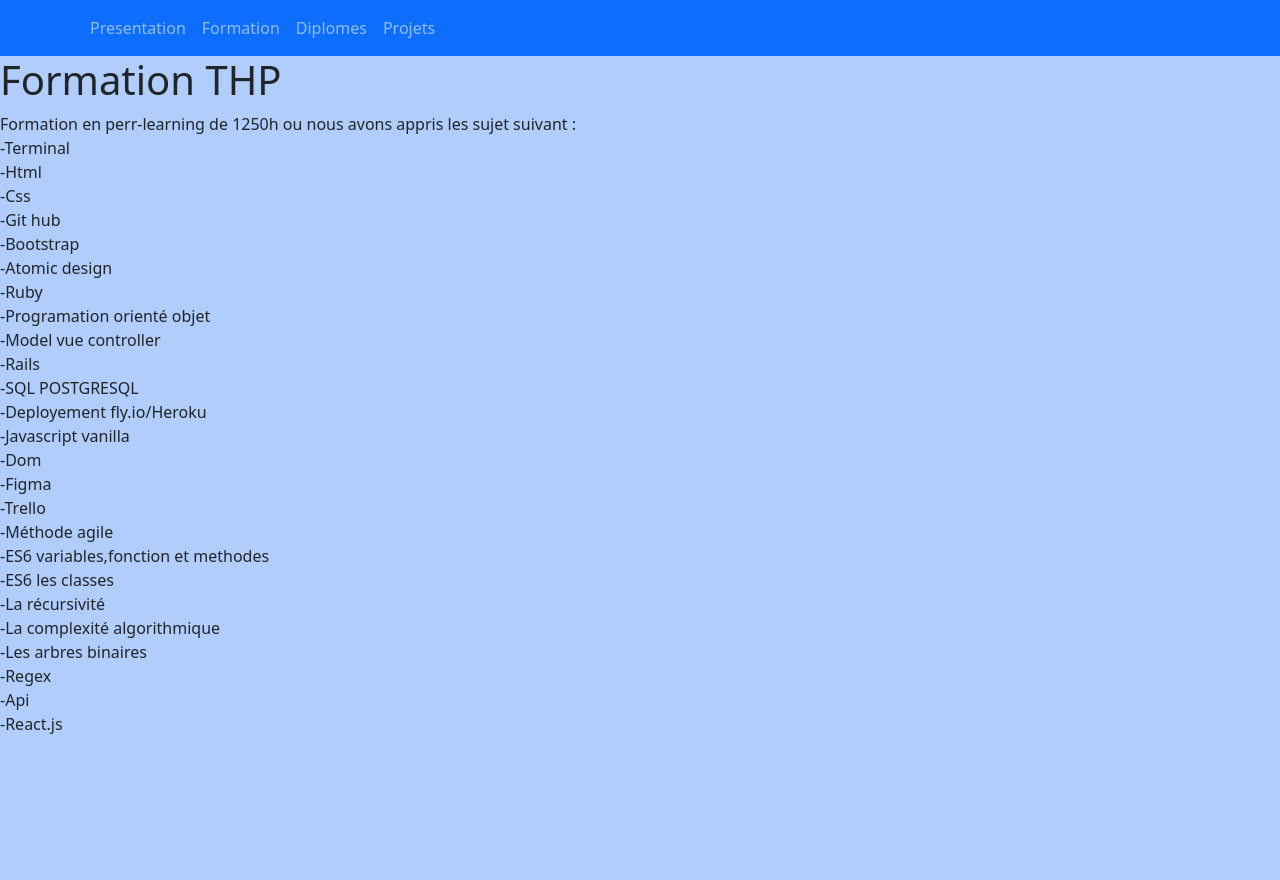
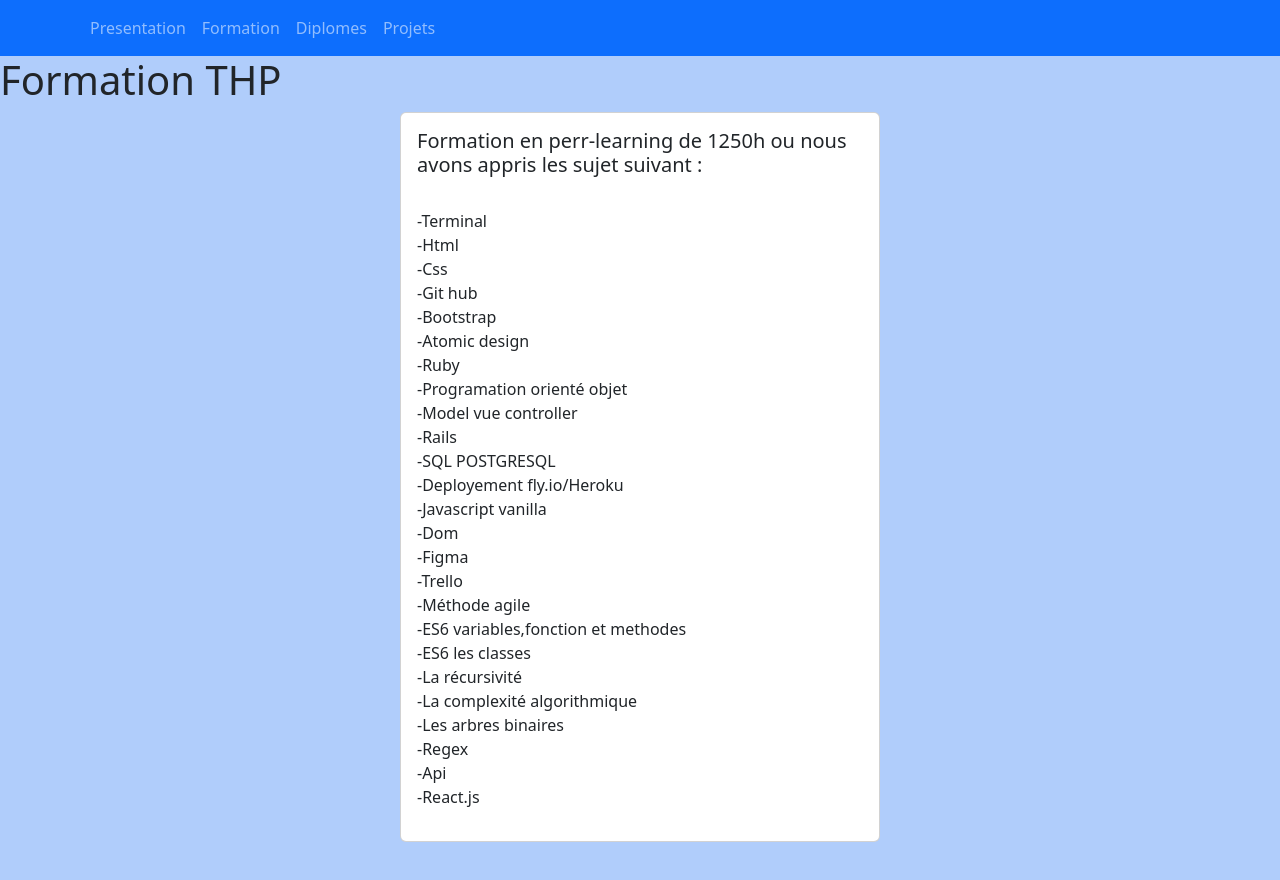
Before and after one commit to thimibka/Portfolio-mika, a React (Vite) app: page /Formation in a window 1280 px wide. Shown: the top 880 px of the page. Before the commit the page ends 800 px from the top, so only its background shows below. Built offline with nearby package versions, Linux system fonts and the light colour scheme.

Commit message:
center card

```diff
--- a/src/Pages/Formation.jsx
+++ b/src/Pages/Formation.jsx
@@ -1,11 +1,19 @@
+import Card from "react-bootstrap/Card";
 export default function Formation() {
   return (
     <>
       <h1>Formation THP</h1>
 
+      <div className="formation">
+        <Card style={{ width: "30rem" }}>
+          <Card.Body>
+            <Card.Title>
+              Formation en perr-learning de 1250h ou nous avons appris les sujet
+              suivant :
+            </Card.Title>
+            <Card.Text>
               <p>
-        Formation en perr-learning de 1250h ou nous avons appris les sujet
-        suivant :<br />
+                <br />
                 -Terminal
                 <br />
                 -Html
@@ -57,6 +65,10 @@ export default function Formation() {
                 -React.js
                 <br />
               </p>
+            </Card.Text>
+          </Card.Body>
+        </Card>
+      </div>
     </>
   );
 }
--- a/src/Pages/Presentation.jsx
+++ b/src/Pages/Presentation.jsx
@@ -4,7 +4,8 @@ export default function Home() {
   return (
     <>
       <h1>Presentation</h1>
-      <Card style={{ width: "20rem" }}>
+      <div className="presentation">
+        <Card style={{ width: "30rem" }}>
           <Card.Img variant="top" src="src/assets/moi.webp" />
           <Card.Body>
             <Card.Title>GERVAIS Mickael</Card.Title>
@@ -20,24 +21,27 @@ export default function Home() {
                 Mon objectif est de contribuer à des projets innovants et de
                 résoudre des problèmes complexes en utilisant mes compétences en
                 développement. J&apos;apprécie particulièrement la collaboration
-              avec d&apos;autres passionnés pour créer des solutions robustes et
-              durable.
+                avec d&apos;autres passionnés pour créer des solutions robustes
+                et durable.
                 <br />
-              Merci de prendre le temps de me connaître un peu mieux. J&apos;ai
-              hâte de faire partie d&apos;une communauté dynamique et de relever
-              de nouveaux défis.
+                Merci de prendre le temps de me connaître un peu mieux.
+                J&apos;ai hâte de faire partie d&apos;une communauté dynamique
+                et de relever de nouveaux défis.
               </p>
-          </Card.Text>
-        </Card.Body>
-      </Card>
               🌐 Où me trouver :<br />
               GITHUB : <a href="https://github.com/thimibka">ici</a>
               <br />
               LINKEDIN :{" "}
-      <a href="https://www.linkedin.com/in/gervais-mickael-thimibka">ici</a>
+              <a href="https://www.linkedin.com/in/gervais-mickael-thimibka">
+                ici
+              </a>
               <br />
               EMAIL : <a href="mailto:fseetp@gmail.com">Contactez-moi !</a>
               <br />
+            </Card.Text>
+          </Card.Body>
+        </Card>
+      </div>
     </>
   );
 }
--- a/src/Pages/Projets.jsx
+++ b/src/Pages/Projets.jsx
@@ -4,7 +4,7 @@ export default function Projets() {
   return (
     <>
       <h1>Projets</h1>
-
+      <div className="projets">
         <ul>
           <Card style={{ width: "50rem" }}>
             <Card.Img variant="top" src="src/assets/projets/image1.jpg" />
@@ -16,8 +16,8 @@ export default function Projets() {
                   d&apos;excalade.
                   <br />
                   Pour la parti client, l&apos;utilisateur poura voir tout les
-                service du complexe (restauration, coworking,loisir,detente) et
-                aussi acheter un abonnement, ou reserver un cours.
+                  service du complexe (restauration, coworking,loisir,detente)
+                  et aussi acheter un abonnement, ou reserver un cours.
                 </p>{" "}
                 <p>Pour voir le projet :</p>
               </Card.Text>
@@ -38,8 +38,8 @@ export default function Projets() {
               <Card.Text>
                 <p>
                   Création d&apos;un site de blind test. Possibilité de
-                s&apos;inscrire, donnant droit à un suivi de point et de nombre
-                de parti jouées.{" "}
+                  s&apos;inscrire, donnant droit à un suivi de point et de
+                  nombre de parti jouées.{" "}
                 </p>
               </Card.Text>
               <Button
@@ -72,6 +72,7 @@ export default function Projets() {
             </Card.Body>
           </Card>
         </ul>
+      </div>
     </>
   );
 }
--- a/src/styles/all.css
+++ b/src/styles/all.css
@@ -1,3 +1,18 @@
 body {
-  background-color: rgb(59 130 246 / .4);;
+  background-color: rgb(59 130 246 / 0.4);
 }
+.presentation {
+  display: flex;
+  justify-content: center;
+}
+.formation {
+  display: flex;
+  justify-content: center;
+}
+.projets {
+  display: flex;
+  justify-content: center;
+}
+.card {
+  margin-bottom: 50px;
+}
```
Lines whose indentation alone changed are shown as unchanged.
